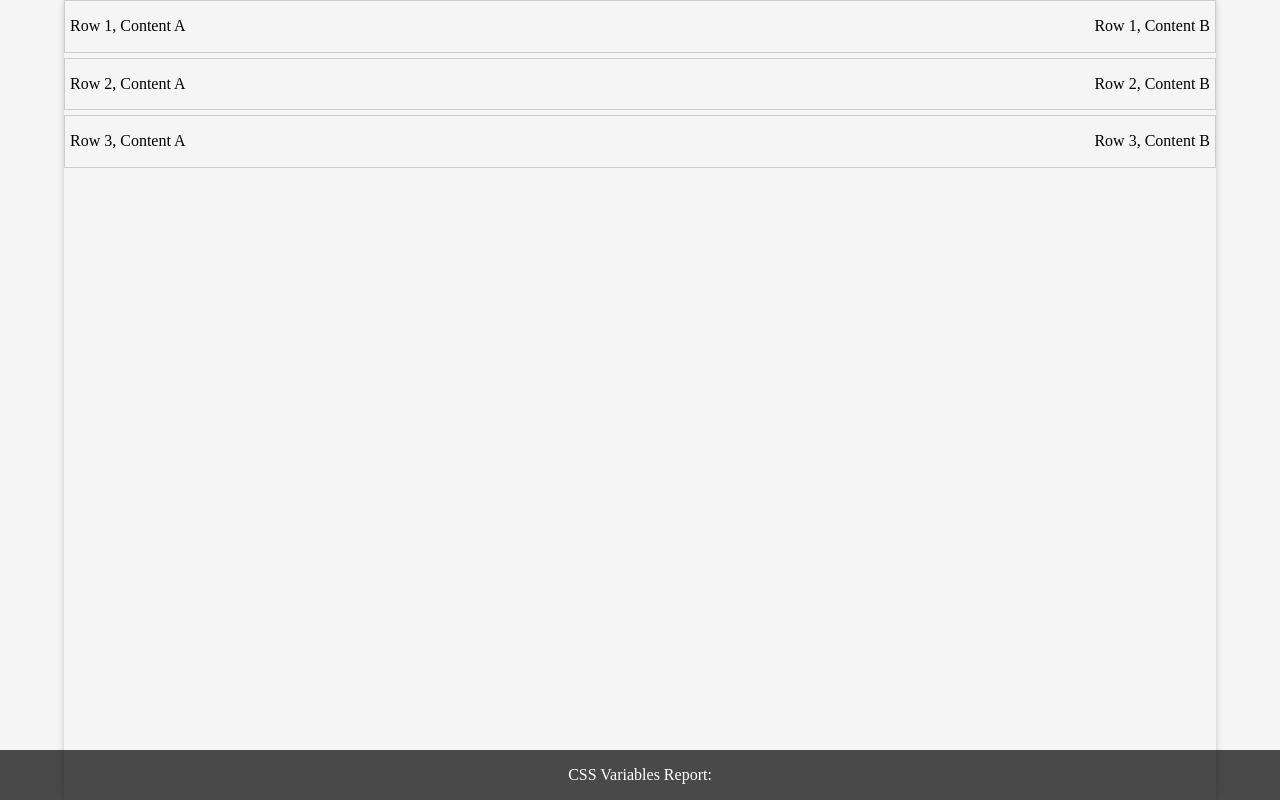
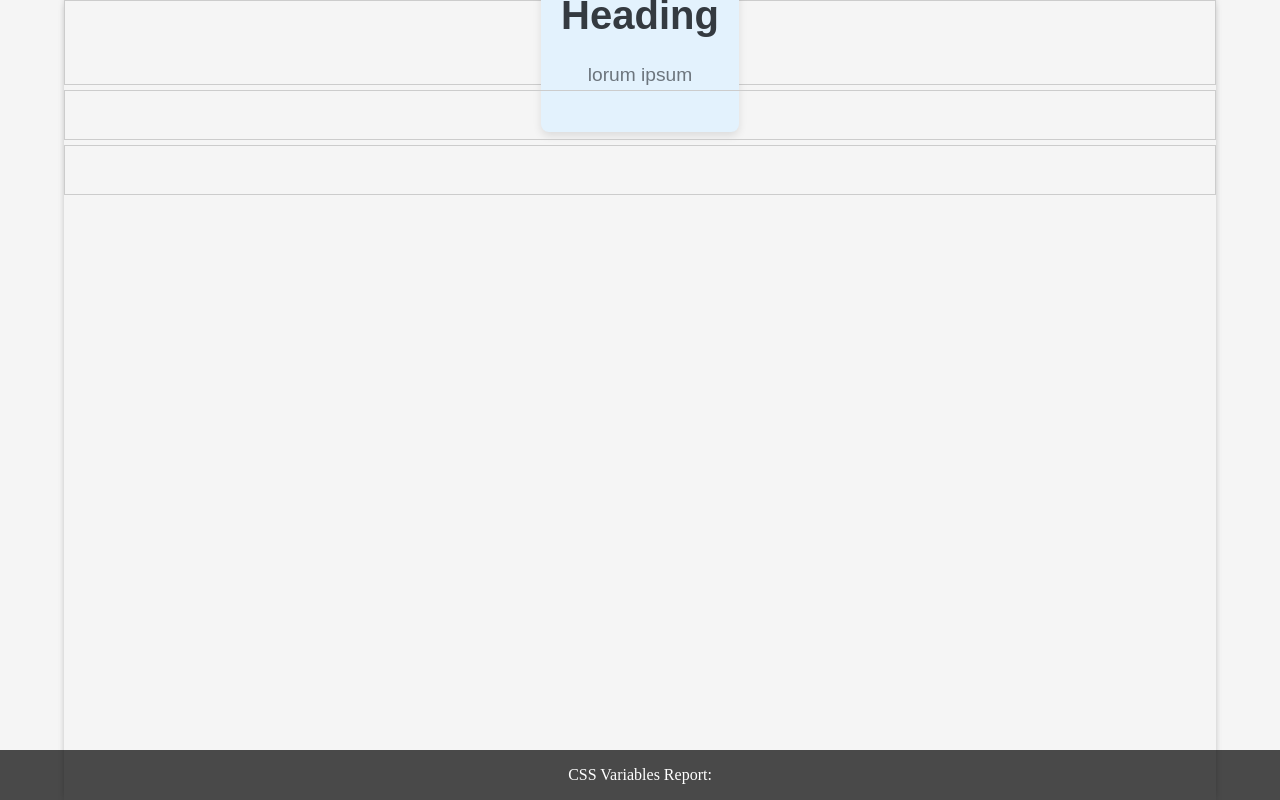
Before and after one commit to chrismcintosh78/cmcintosh.myartsonline.com, a PHP site: page /frontend/layout/index.html in a window 1280 px wide. Run offline with PHP 8.4, Linux system fonts and the light colour scheme.

Commit message:
Add card component to layout and update workspace configuration

```diff
--- a/frontend/layout/index.html
+++ b/frontend/layout/index.html
@@ -9,16 +9,30 @@
 <body>
     <div class="layout-container">
         <div class="layout-row">
-            <p>Row 1, Content A</p>
-            <p>Row 1, Content B</p>
+
+
+            <div class="card">
+                <h1 class="h1">Heading</h1>
+                <p class="p">lorum ipsum</p>
+            </div>
+
         </div>
+
+        <!--SECOND ROW-->
         <div class="layout-row">
-            <p>Row 2, Content A</p>
-            <p>Row 2, Content B</p>
+
         </div>
+
+
+
+        <!--THIRD ROW-->
         <div class="layout-row">
-            <p>Row 3, Content A</p>
-            <p>Row 3, Content B</p>
+
+
+
+
+
+
         </div>
     </div>
 
@@ -35,8 +49,7 @@
                     position: fixed;
                     bottom: 0;
                     width: 100%;
-                    background: rgba(0, 0, 0, 0.7);
-                    color: #fff;
+                    background: rgba(0, 0, 0, 0.7);         color: #fff;
                     padding: 1rem;
                     text-align: center;
                     z-index: 1000;
--- a/frontend/layout/style.css
+++ b/frontend/layout/style.css
@@ -61,7 +61,7 @@
             margin: 0 auto;
             grid-template-rows: repeat(auto-fill, var(--app-min-row-height)); /* 50px to rem */
             gap: var(--app-spacing); /* Using the gap variable */
-            box-shadow: 0 4px 6px rgba(0, 0, 0, 0.1), 0 -4px 6px rgba(0, 0, 0, 0.1);
+            box-shadow: 0 var(--app-spacing) calc(var(--app-spacing) + var(--pixel))     rgba(0, 0, 0, 0.1), 0 -4px 6px rgba(0, 0, 0, 0.1);
         }
 
         /* General Container */
@@ -77,3 +77,30 @@
             padding: var(--app-padding); /* Using the padding variable */
             border: var(--app-border-width) solid var(--app-border-color); /* Using the border color variable */
         }
+
+        /*
+        Card has 3 parts the frame: content-card,
+        with children  heading <h1> and paragraph <p>
+        */
+        .card {
+            background-color: #e3f2fd; /* Light neutral background for contrast */
+            border-radius: 8px; /* Smooth rounded corners */
+            padding: 40px 20px; /* Comfortable spacing */
+            max-width: 900px; /* Constrain width for readability */
+            margin: 30px auto; /* Center on the page with margin spacing */
+            text-align: center; /* Center-align text for a header feel */
+            box-shadow: 0 4px 8px rgba(0, 0, 0, 0.1); /* Subtle elevation */
+            font-family: Arial, sans-serif; /* Clean, modern font */
+        }
+        .card h1 {
+            font-size: 2.5rem; /* Prominent heading */
+            font-weight: bold; /* Emphasize heading */
+            color: #343a40; /* Dark gray for readability */
+            margin-bottom: 20px; /* Space between heading and intro */
+        }
+        .card p {
+            font-size: 1.2rem; /* Larger than regular text for emphasis */
+            line-height: 1.8; /* Comfortable line spacing for readability */
+            color: #6c757d; /* Medium gray for contrast against heading */
+            margin: 0; /* Remove default margin */
+        }
```
